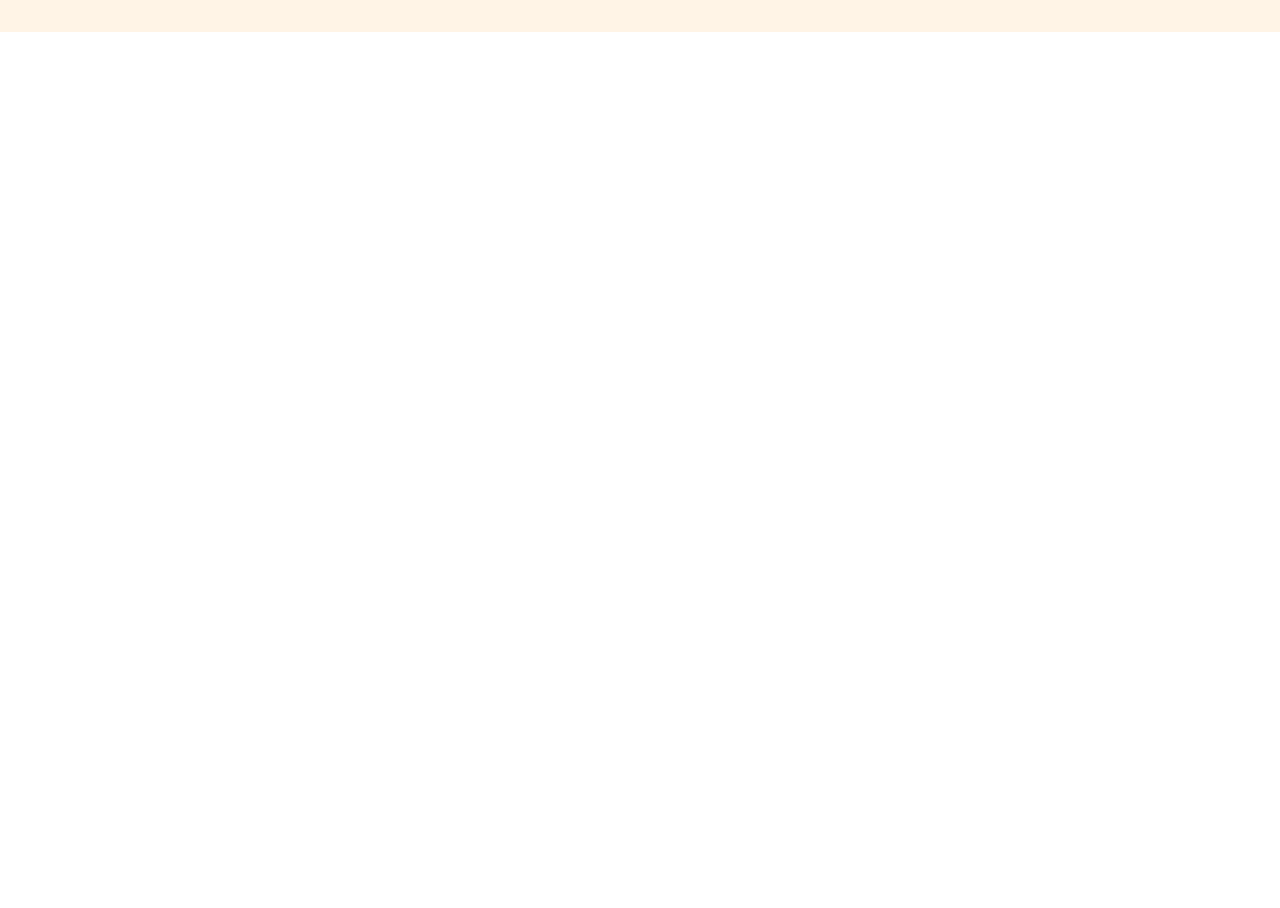
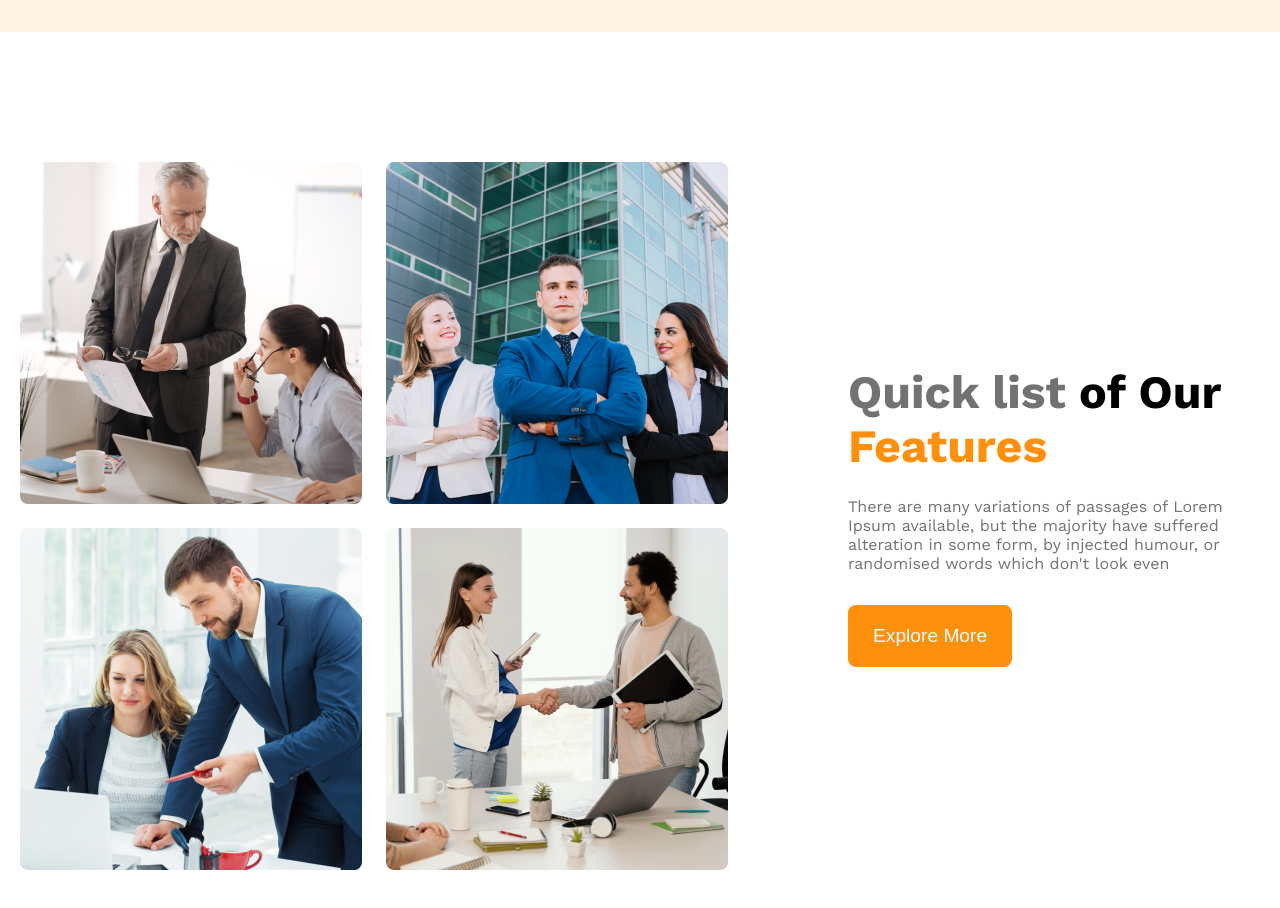
Before and after one commit to limon310/g3-architects-responsive-website, a plain HTML site: page index.html in a window 1280 px wide. Shown: the part 1138-2046 px from the top of the page. Before the commit the page ends 1170 px from the top, so only its background shows below. Drawn offline with nearby package versions, Linux system fonts and the light colour scheme.

Commit message:
first feature section added

```diff
--- a/index.html
+++ b/index.html
@@ -31,7 +31,20 @@
         </section>
     </header>
     <main>
-
+        <!--Feature section-->
+        <section class="first-feature-section">
+            <div class="feature-image">
+                <img src="./assets/team1.png" alt="">
+                <img src="./assets/team2.png" alt="">
+                <img src="./assets/team3.png" alt="">
+                <img src="./assets/team4.png" alt="">
+            </div>
+            <div class="feature-content">
+            <h3 class="features-title"><span id="quick-list">Quick list</span> <span id="our">of Our</span> <span class="features">Features</span></h3>
+            <p class=" features-description dark3">There are many variations of passages of Lorem Ipsum available, but the majority have suffered alteration in some form, by injected humour, or randomised words which don't look even</p>
+            <button class="btn-primery">Explore More</button>
+            </div>
+        </section>
     </main>
     <footer>
 
--- a/style/g3-architects.css
+++ b/style/g3-architects.css
@@ -18,8 +18,9 @@
 header{
     background-color: rgba(255, 144, 14, 0.1);
 }
-body > section{
-    /* max-width: 1440px; */
+body{
+    /* max-width: 1240px;
+    margin: 0 auto; */
 }
 
 /*common styles for all sections*/
@@ -96,14 +97,67 @@ nav{
     font-weight: 500px;
 }
 
+/*feature section style*/
+
+.first-feature-section{
+    display: flex;
+    max-width: 1240px;
+    margin: 0 auto;
+    align-items: center;
+    gap: 70px;
+    margin-top: 130px;
+    margin-bottom: 130px;
+}
+
+.feature-image{
+    display: grid;
+    grid-template-columns: repeat(2, 1fr);
+    gap: 24px;
+    border-radius: 8px;
+}
+
+.feature-content{
+    margin-left: 50px;
+    max-width: 537px;
+}
+.features-title{
+    font-size: 2.9rem;
+    margin-bottom: 24px;
+}
+.features-description{
+    font-size: 1rem;
+    font-weight: 400px;
+    /* margin-bottom: 30px; */
+}
+
+#quick-list{
+    color: rgb(114, 114, 114);
+}
+.our{
+    color: rgb(19, 19, 19);
+    font-weight: 700px;
+}
+.features{
+    color: rgb(255, 144, 14);
+    font-weight: 700px;
+}
+
 /*responsive*/
 
 
 @media screen and (max-width: 576px) {
-    nav .nav-item{
+    nav,
+    .nav-item,
+    .first-feature-section{
         flex-direction: column;
+    }
+    .nav-item{
+        margin-top: 20px;
     }
     /* .hero-img{
         width: 100%;
     } */
+     .feature-image{
+        grid-template-columns: repeat(1, 1fr);
+     }
 }
```
